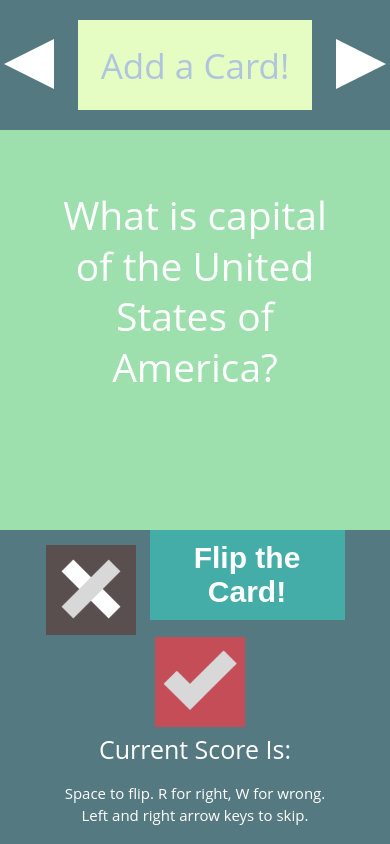
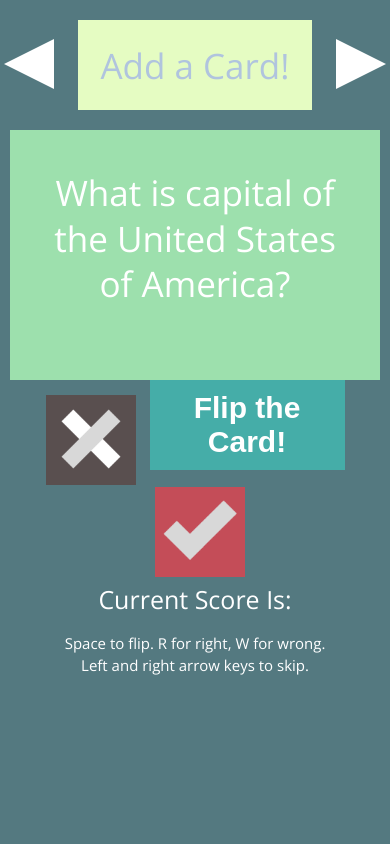
Before and after one commit to robertbenjamin/cards, a plain HTML site: page index.html in a window 390 px wide. Drawn offline with nearby package versions, Linux system fonts and the light colour scheme.

Commit message:
CSS tweaks

```diff
--- a/index.html
+++ b/index.html
@@ -4,6 +4,7 @@
 <head>
   <title>Flashy Flash Cards</title>
   <meta charset="utf-8">
+  <link href='https://fonts.googleapis.com/css?family=Open+Sans' rel='stylesheet' type='text/css'>
   <link rel="stylesheet" href="main.css" media="all">
   <script src="https://ajax.googleapis.com/ajax/libs/jquery/2.1.3/jquery.min.js" defer></script>
   <script src="flashy.js" defer></script>
--- a/main.css
+++ b/main.css
@@ -66,7 +66,7 @@ body {
 
 .question_text {
   text-align: center;
-  padding: 60px 40px;
+  padding: 40px 40px;
   color: white;
   font-size: 55px;
   font-family: Open Sans;
@@ -156,10 +156,11 @@ img {
 
 /* For Smaller Screen */
 
-@media (max-width: 600px) {
+@media (max-width: 800px) {
   .main_box {
-    height: 400px;
-    width: 100%;
+    min-height: 250px;
+    height: auto;
+    width: 95%;
   }
   .add_card {
     width: 60%;
@@ -168,6 +169,6 @@ img {
     width: 50%;
   }
   .question_text {
-    font-size: 10vw;
+    font-size: 9vw;
   }
 }
```
